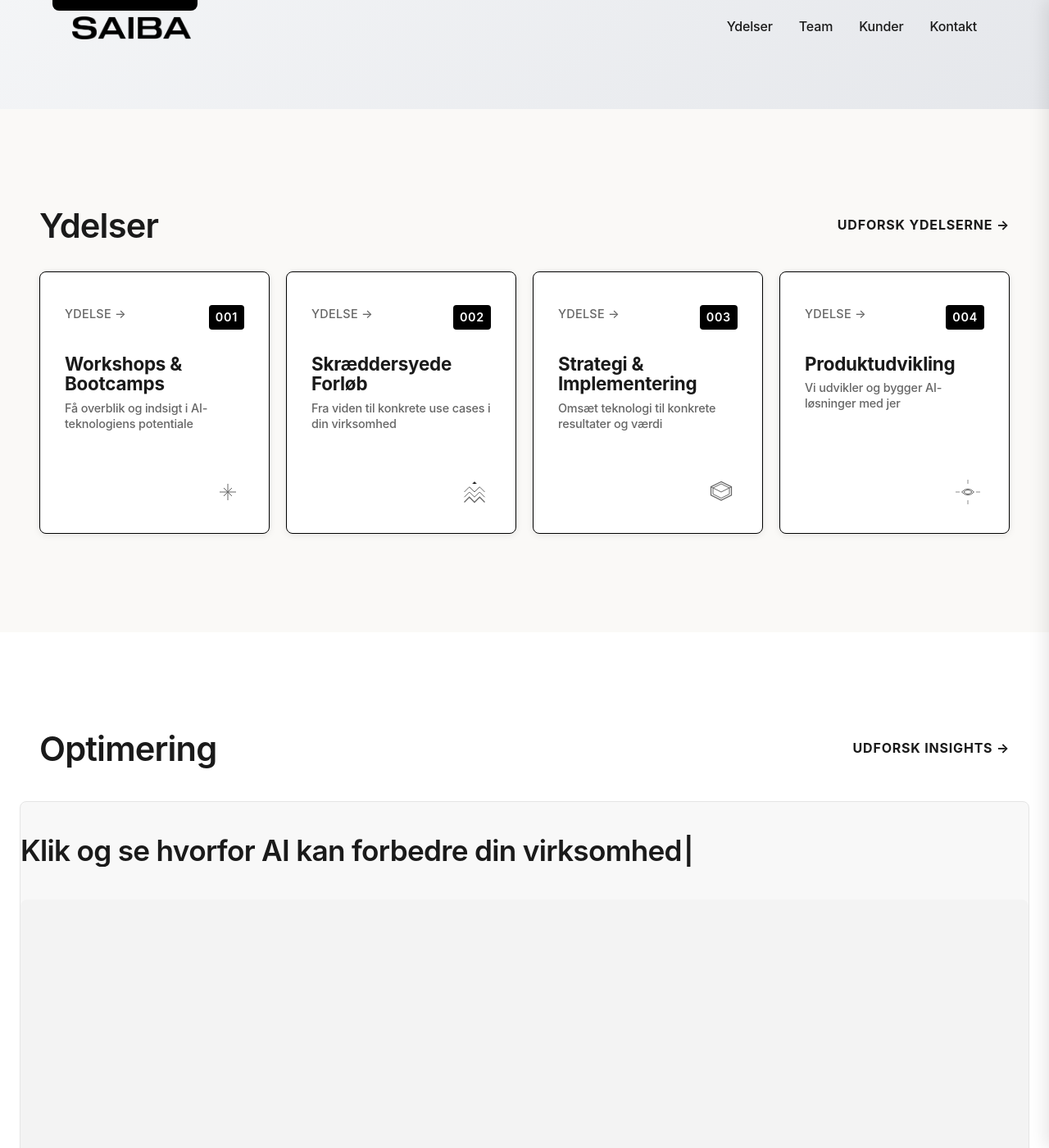
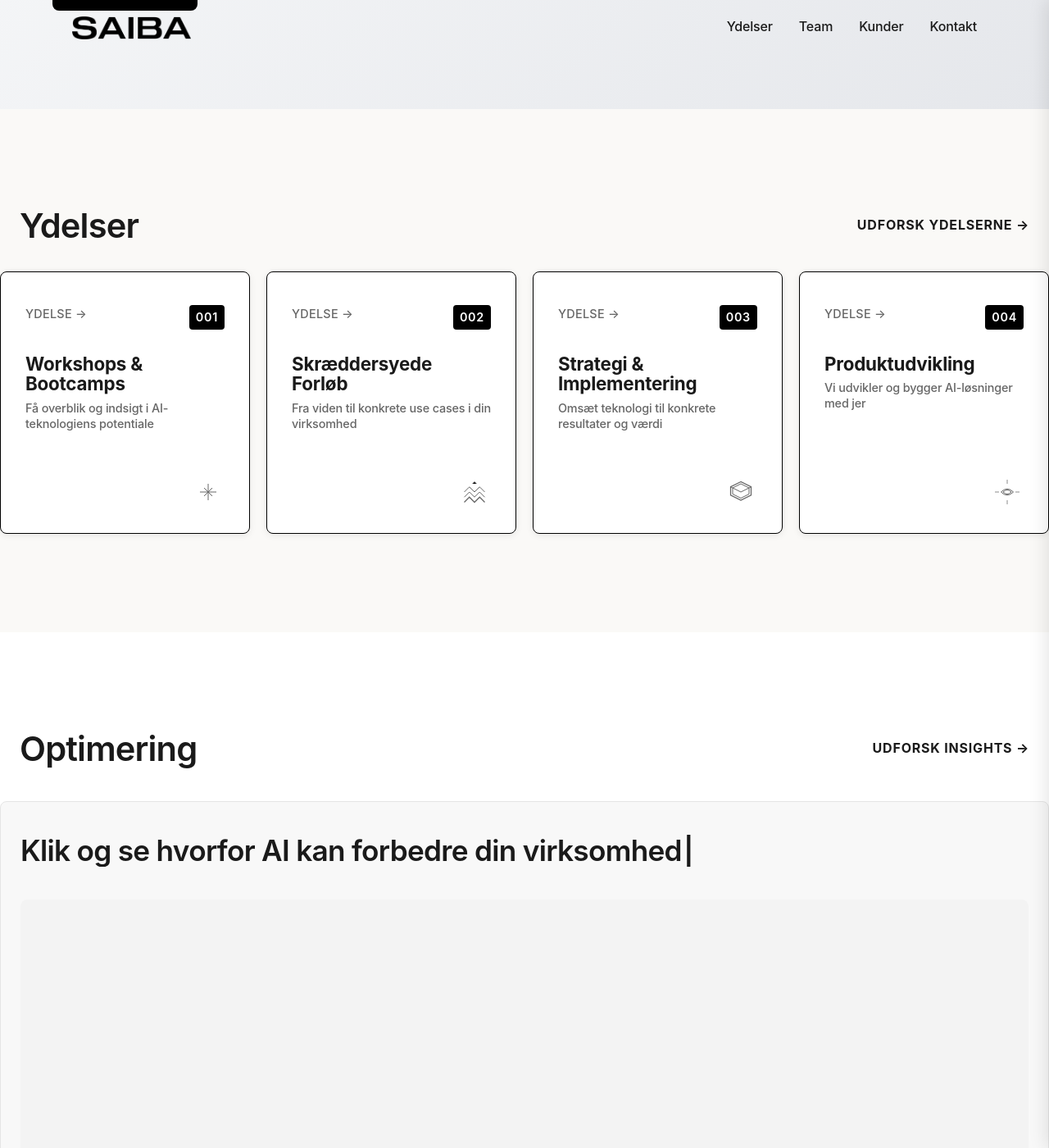
Before and after one commit to b4ltasar/saibaweb, a Jekyll site: the page built from index.html, in a window 1280 px wide and 1400 px high, scrolled down 513 px. Shown: the whole window at 82% size. Built offline with Jekyll 4.4.1, drawn with Linux system fonts in a browser that asks for light colours.

Commit message:
Fix alignment - remove double padding
ALIGNMENT FIXED:
- Removed padding from containers (services-container, ai-facts-container, services-grid)
- Keep 24px padding only in headers and ai-facts-frame
- Now all titles, logo, and 'Klik og se...' align perfectly
- No more double padding issues

Perfect alignment achieved!

```diff
--- a/assets/css/main.css
+++ b/assets/css/main.css
@@ -338,7 +338,7 @@ body {
 .services-container {
   max-width: 1400px;
   margin: 0 auto;
-  padding: 0 24px;
+  padding: 0;
 }
 
 .services-title,
@@ -460,7 +460,7 @@ body {
   gap: 20px;
   max-width: 1400px;
   margin: 0 auto;
-  padding: 0 24px;
+  padding: 0;
 }
 
 .service-card {
@@ -716,7 +716,7 @@ body {
 .ai-facts-container {
   max-width: 1400px;
   margin: 0 auto;
-  padding: 0 24px;
+  padding: 0;
 }
 
 .ai-facts-header {
@@ -732,7 +732,7 @@ body {
   background: #f8f8f8;
   border: 1px solid #e5e5e5;
   border-radius: 8px;
-  padding: 40px 0;
+  padding: 40px 24px;
   position: relative;
   min-height: 320px;
   display: flex;
```
